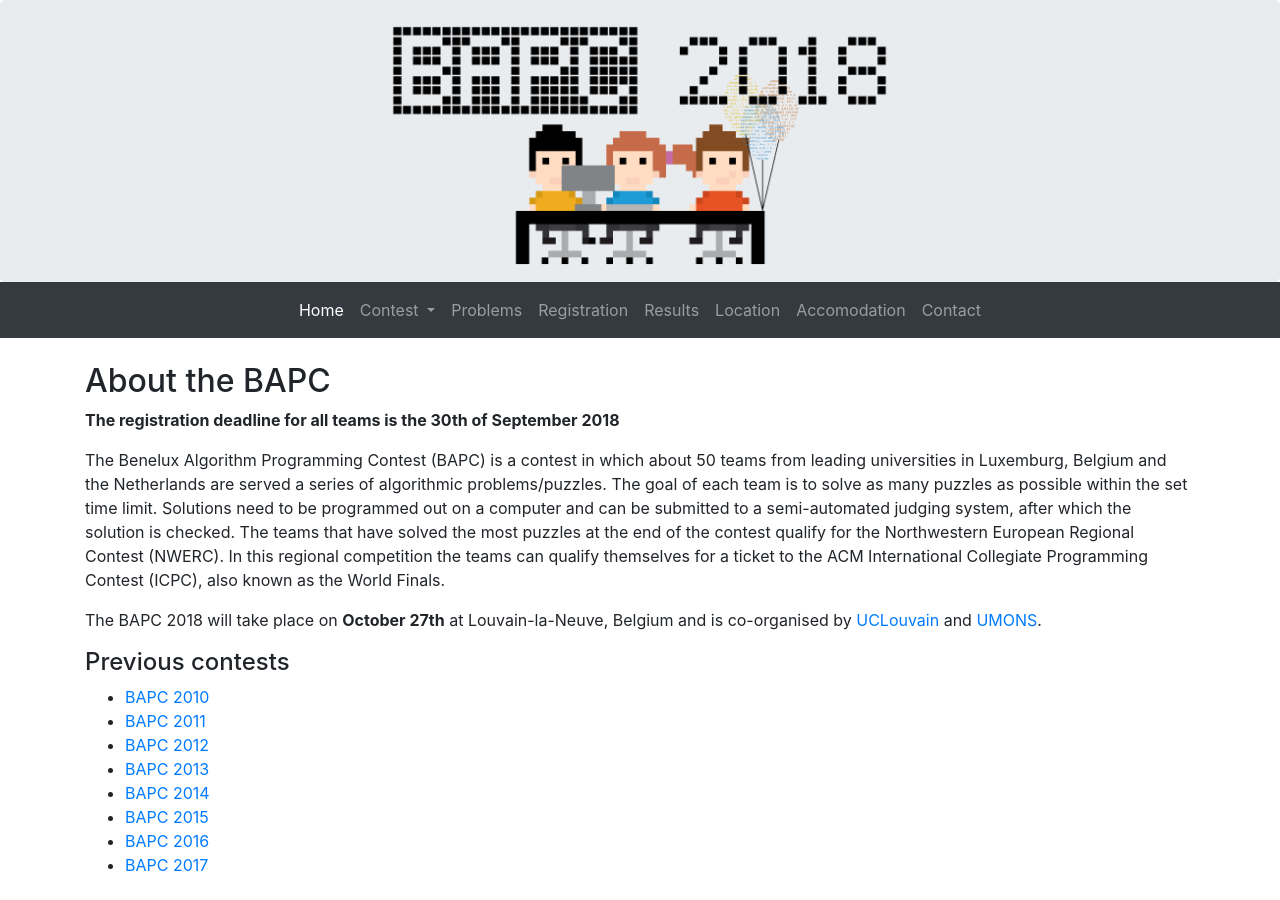
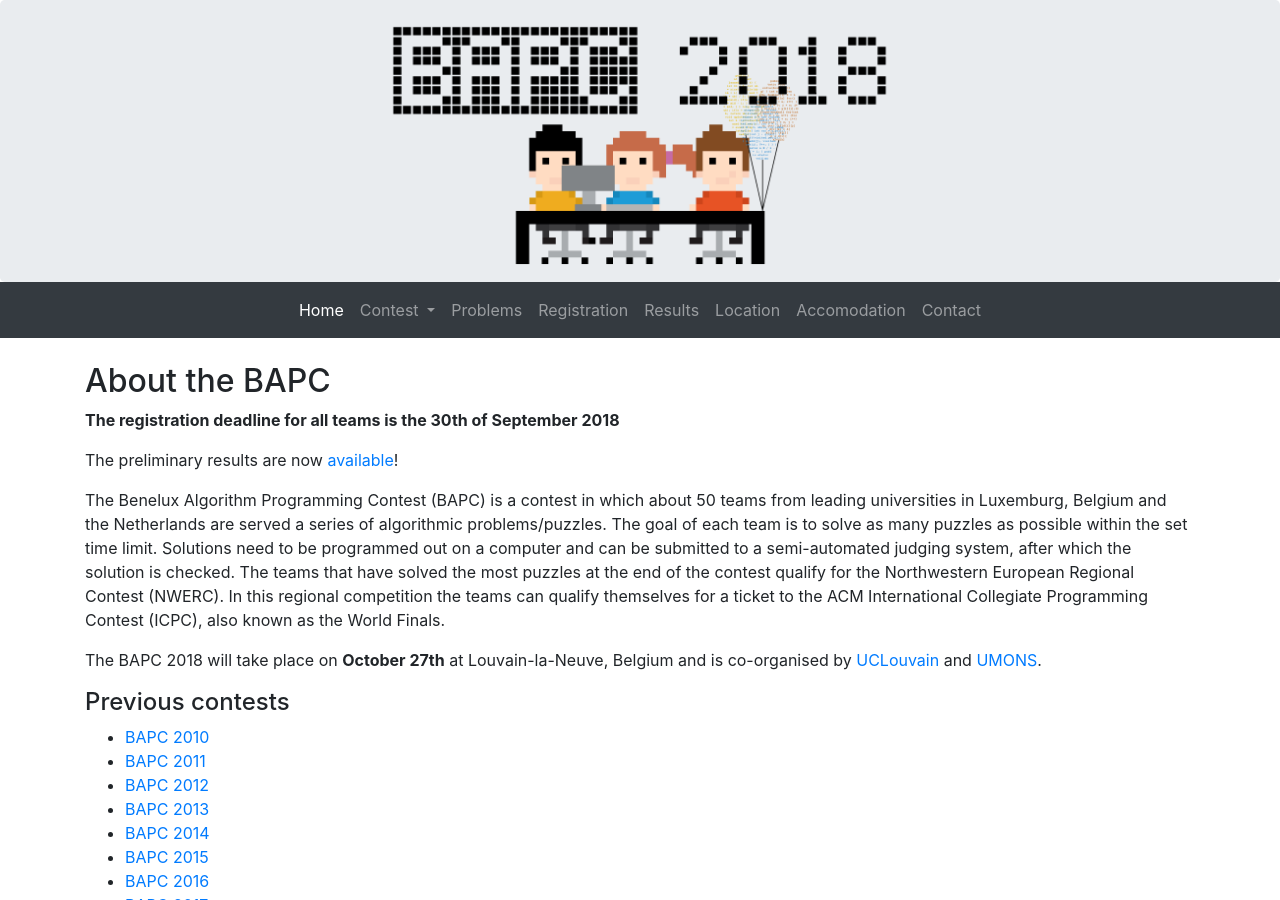
Before and after one commit to GuillaumeDerval/BAPC2018-website, a Jekyll site: the page built from index.md, in a window 1280 px wide and 900 px high. Built offline with Jekyll 4.4.1, drawn with Linux system fonts in a browser that asks for light colours.

Commit message:
added announcement

```diff
--- a/index.md
+++ b/index.md
@@ -7,6 +7,8 @@ menu: main
 ---
 
 **The registration deadline for all teams is the 30th of September 2018**
+
+The preliminary results are now <a href='https://2018.bapc.eu/preliminaries.html'>available</a>!
 
 The Benelux Algorithm Programming Contest (BAPC) is a contest in which about 50 teams from leading universities in Luxemburg,
 Belgium and the Netherlands are served a series of algorithmic problems/puzzles. The goal of each team is to solve as many
```
